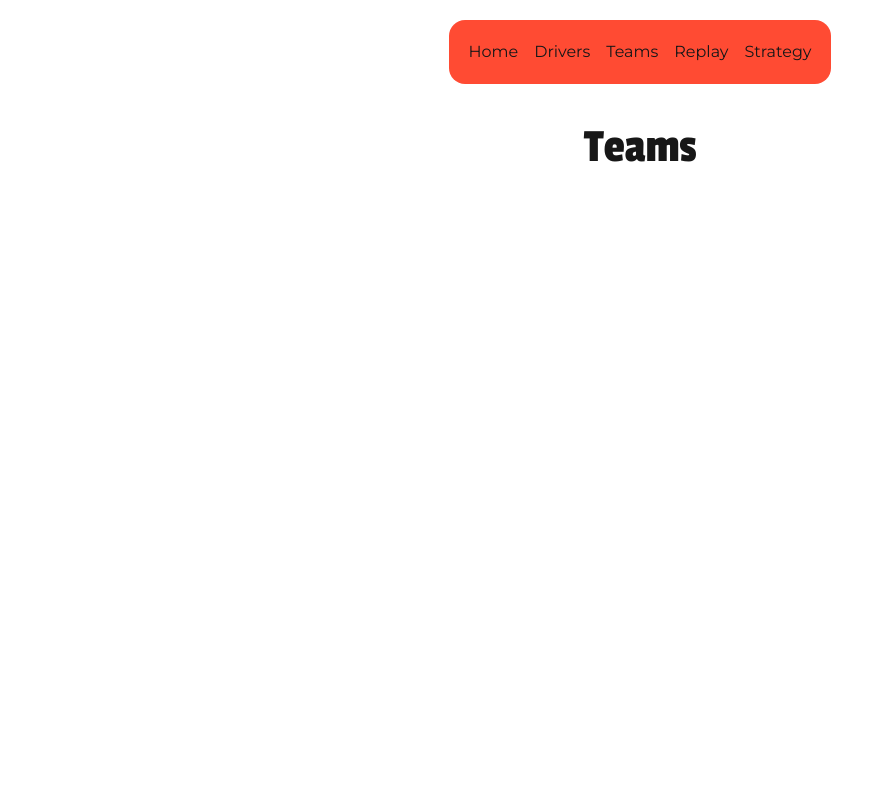
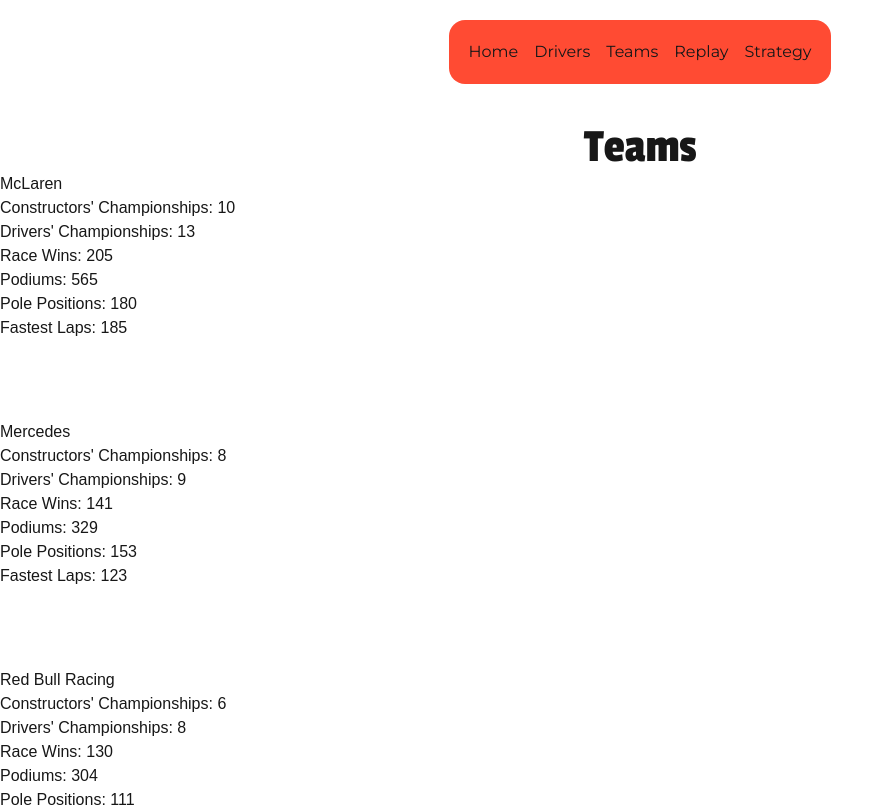
Before and after one commit to hiralsinghal/thirdspace-f1, a Next.js app: page /teams in a window 1280 px wide. Shown: the top 807 px of the page, without its empty margins (0-894 px from the left). Built offline with nearby package versions, Linux system fonts and the light colour scheme; a web font is replaced by a local one.

Commit message:
add structures for team page

```diff
--- a/src/app/teams/page.tsx
+++ b/src/app/teams/page.tsx
@@ -1,7 +1,18 @@
-
+import teams from "@/data/teams.json";
+import { Team } from "@/types/team";
+import TeamCard from "@/components/TeamCard";
 
 export default function Teams() {
     return (
-        <h1 className="mt-10 mx-auto text-center font-heading text-5xl">Teams</h1>
+        <div>
+            <h1 className="mt-10 mx-auto text-center font-heading text-5xl">Teams</h1>
+
+            <div className="grid grid-cols-1 gap-y-20">
+                {(teams as Team[]).map((team) => (
+                    <TeamCard key={team.id} team={team} />
+                ))}
+            </div>
+        </div>
+
     );
 }
--- a/src/components/DriverCard.tsx
+++ b/src/components/DriverCard.tsx
@@ -3,7 +3,7 @@
 export default function DriverCard({ driver }: {driver: Driver}) {
     return (
         <div className="@container relative z-0 border-4 p-0 m-0 w-full h-120 overflow-hidden" style={{ backgroundColor:driver.teamColor, borderColor:`color-mix(in srgb, ${driver.teamColor} 30%, black 30%)` }}>
-            <span className="absolute -z-1 inset-0 flex items-end justify-center text-[90cqw] tabular-nums font-data" style={{ color:`color-mix(in srgb, ${driver.teamColor} 100%, white 90%)` }}>{driver.number}</span> {/**/}
+            <span className="absolute -z-1 inset-0 flex items-end justify-center text-[90cqw] tabular-nums font-data" style={{ color:`color-mix(in srgb, ${driver.teamColor} 100%, white 90%)` }}>{driver.number}</span>
             <div className="p-5 font-body text-xl">
                 <h2 className="text-center font-bold text-4xl mb-5">{driver.firstName} {driver.lastName}</h2>
                 <p className="">{driver.nationality}</p>
--- /dev/null
+++ b/src/components/TeamCard.tsx
@@ -0,0 +1,15 @@
+import { Team } from "@/types/team";
+
+export default function TeamCard({ team }:{ team: Team }) {
+    return (
+        <div>
+            <h2>{team.teamName}</h2>
+            <p>Constructors' Championships: {team.constructorsChampionships}</p>
+            <p>Drivers' Championships: {team.driversChampionships}</p>
+            <p>Race Wins: {team.raceWins}</p>
+            <p>Podiums: {team.podiums}</p>
+            <p>Pole Positions: {team.polePositions}</p>
+            <p>Fastest Laps: {team.fastestLaps}</p>
+        </div>
+    );
+}
```
